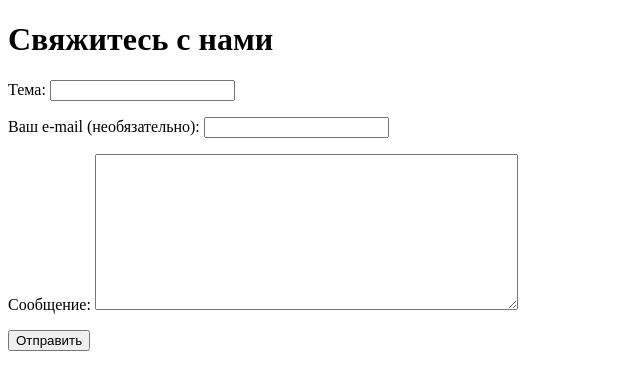
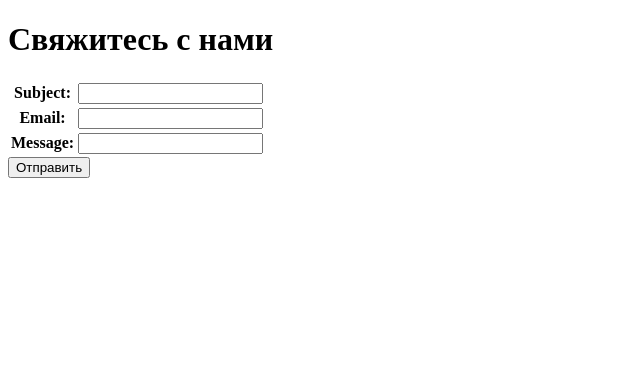
Before and after one commit to Sana451/Django_Holovaty, a Django app: page /contact/ in a window 1280 px wide. Shown: the top 390 px of the page, without its empty margins (0-640 px from the left). Run offline with Django 4.2, Linux system fonts and the light colour scheme.

Commit message:
Добавлено отображение формы на основе класса.

```diff
--- a/mysite/books/views.py
+++ b/mysite/books/views.py
@@ -2,6 +2,7 @@ from django.core.mail import send_mail
 from django.http import HttpResponse, HttpResponseRedirect
 from django.shortcuts import render
 from django.views.decorators.csrf import csrf_exempt
+from .forms import ContactForm
 
 from books.models import Book
 
@@ -20,33 +21,52 @@ def search(request):
     return render(request, 'search_form.html', {'errors': errors})
 
 
-@csrf_exempt
-def contact(request):
-    errors = []
-    if request.method == 'POST':
-        if not request.POST.get('subject', ''):
-            errors.append('Введите тему.')
-        if not request.POST.get('message', ''):
-            errors.append('Введите сообщение.')
-        if request.POST.get('e-mail') and '@' not in request.POST['e-mail']:
-            errors.append('Введите правильный адрес e-mail')
-        if not errors:
-            send_mail(
-                request.POST['subject'],
-                request.POST['message'],
-                request.POST.get('e-mail', 'sana451@mail.ru'),
-                ['sana451@mail.ru'],
-                fail_silently=False,
-            )
-            return HttpResponseRedirect('/contact/thanks/', {'subject': request.POST.get('subject', '')})
-    return render(request, 'contact_form.html', {
-        'errors': errors,
-        'subject': request.POST.get('subject', ''),
-        'message': request.POST.get('message', ''),
-        'email': request.POST.get('e-mail', ''),
-    }
-                  )
+# @csrf_exempt
+# def contact(request):
+#     errors = []
+#     if request.method == 'POST':
+#         if not request.POST.get('subject', ''):
+#             errors.append('Введите тему.')
+#         if not request.POST.get('message', ''):
+#             errors.append('Введите сообщение.')
+#         if request.POST.get('e-mail') and '@' not in request.POST['e-mail']:
+#             errors.append('Введите правильный адрес e-mail')
+#         if not errors:
+#             send_mail(
+#                 request.POST['subject'],
+#                 request.POST['message'],
+#                 request.POST.get('e-mail', 'sana451@mail.ru'),
+#                 ['sana451@mail.ru'],
+#                 fail_silently=False,
+#             )
+#             return HttpResponseRedirect('/contact/thanks/')
+#     return render(request, 'contact_form.html', {
+#         'errors': errors,
+#         'subject': request.POST.get('subject', ''),
+#         'message': request.POST.get('message', ''),
+#         'email': request.POST.get('e-mail', ''),
+#     }
+#                   )
 
 
 def thanks(request):
     return render(request, 'thanks.html')
+
+
+@csrf_exempt
+def contact(request):
+    if request.method == 'POST':
+        form = ContactForm(request.POST)
+        if form.is_valid():
+            cd = form.cleaned_data
+            send_mail(
+                        cd['subject'],
+                        cd['message'],
+                        cd.get('e-mail', 'sana451@mail.ru'),
+                        ['sana451@mail.ru'],
+                        fail_silently=False,
+            )
+            return HttpResponseRedirect('/contact/thanks/')
+    else:
+        form = ContactForm()
+    return render(request, 'contact_form.html', {'form': form})
--- a/mysite/templates/contact_form.html
+++ b/mysite/templates/contact_form.html
@@ -6,21 +6,15 @@
 </head>
 <body>
 <h1>Свяжитесь с нами</h1>
-  {% if errors %}
-    <ul>
-      {% for error in errors %}
-      <li>{{ error }}</li>
-      {% endfor %}
-    </ul>
+  {% if form.errors %}
+    <p style="color: red;">
+      Исправьте следующие ошибки{{ form.errors }}
+    </p>
   {% endif %}
-<form action="/contact/" method="post">{% csrf_token %}
-  <p>Тема: <input type="text" name="subject" value="{{ subject }}"></p>
-  <p>Ваш e-mail (необязательно): <input type="text" name="e-mail" value="{{ email }}"></p>
-  <p>Сообщение:
-    <textarea name="message" rows="10" cols="50">
-      {{ message }}
-    </textarea>
-  </p>
+<form action="" method="post">
+<table>
+  {{ form.as_table }}
+</table>
   <input type="submit" value="Отправить">
 </form>
 </body>
```
Also changed, not shown: mysite/books/migrations/0003_alter_publisher_options_alter_author_email_and_more.py (added).
